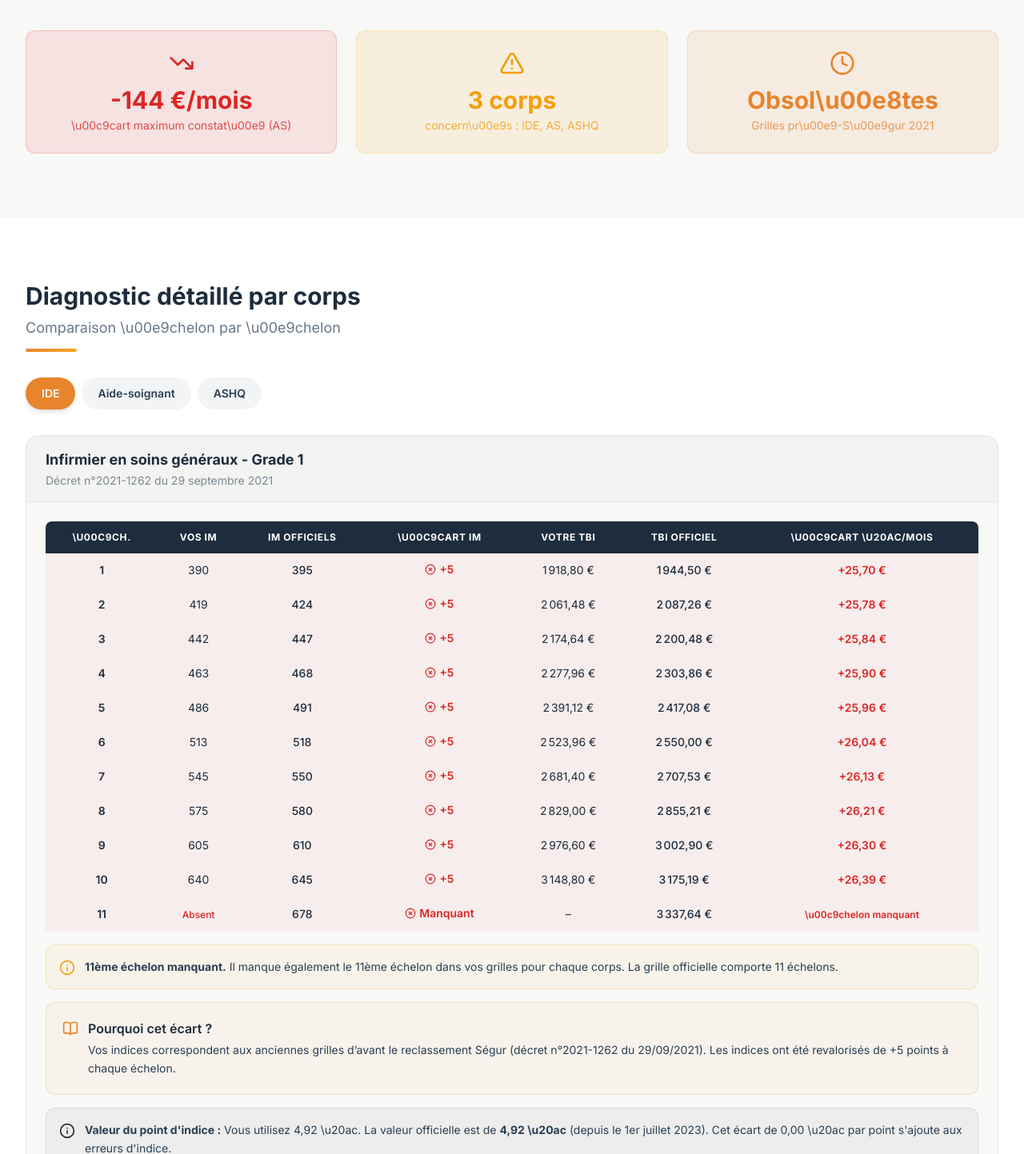
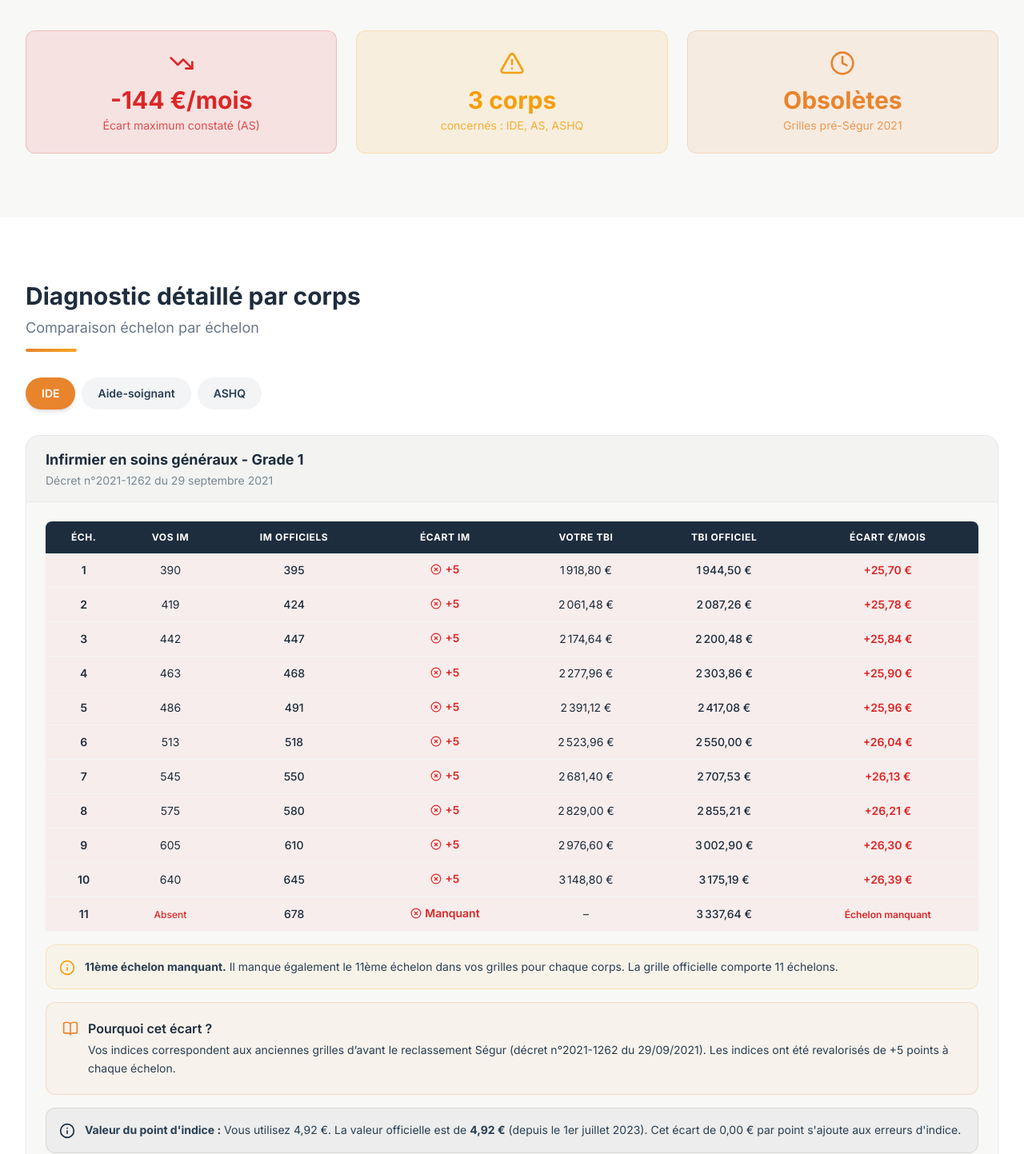
Before and after one commit to scoly-oss/grilles-interim-diagnostic, a Next.js app: page / in a window 1280 px wide. Shown: the part 1067-2510 px from the top of the page at 80% size. Built offline with nearby package versions, Linux system fonts and the light colour scheme.

Commit message:
fix: correction encodage unicode - accents français en UTF-8 natif

```diff
--- a/src/app/page.tsx
+++ b/src/app/page.tsx
@@ -31,7 +31,7 @@ const POINT_CLIENT = 4.92;
 const fmt = (n: number) =>
   n.toLocaleString("fr-FR", { minimumFractionDigits: 2, maximumFractionDigits: 2 });
 
-const fmtEuro = (n: number) => fmt(n) + " \u20ac";
+const fmtEuro = (n: number) => fmt(n) + " €";
 
 /* ─────────────────────────── DATA ─────────────────────────── */
 
@@ -146,33 +146,33 @@ const CORPS: CorpsConfig[] = [
   {
     id: "ide",
     label: "IDE",
-    fullLabel: "Infirmier en soins g\u00e9n\u00e9raux - Grade 1",
+    fullLabel: "Infirmier en soins généraux - Grade 1",
     officiel: IDE_OFFICIEL,
     client: IDE_CLIENT,
     explanation:
-      "Vos indices correspondent aux anciennes grilles d\u2019avant le reclassement S\u00e9gur (d\u00e9cret n\u00b02021-1262 du 29/09/2021). Les indices ont \u00e9t\u00e9 revaloris\u00e9s de +5 points \u00e0 chaque \u00e9chelon.",
-    decree: "D\u00e9cret n\u00b02021-1262 du 29 septembre 2021",
+      "Vos indices correspondent aux anciennes grilles d’avant le reclassement Ségur (décret n°2021-1262 du 29/09/2021). Les indices ont été revalorisés de +5 points à chaque échelon.",
+    decree: "Décret n°2021-1262 du 29 septembre 2021",
   },
   {
     id: "as",
     label: "Aide-soignant",
-    fullLabel: "Aide-soignant \u2013 Classe normale",
+    fullLabel: "Aide-soignant – Classe normale",
     officiel: AS_OFFICIEL,
     client: AS_CLIENT,
     explanation:
-      "Vos indices correspondent aux anciennes grilles de cat\u00e9gorie C. Les aides-soignants ont \u00e9t\u00e9 reclass\u00e9s en cat\u00e9gorie B par le d\u00e9cret n\u00b02021-1260. Les \u00e9carts vont de \u221218 \u00e0 \u221229 points d\u2019indice major\u00e9, soit jusqu\u2019\u00e0 \u2212144 \u20ac/mois.",
-    decree: "D\u00e9cret n\u00b02021-1260 du 29 septembre 2021",
+      "Vos indices correspondent aux anciennes grilles de catégorie C. Les aides-soignants ont été reclassés en catégorie B par le décret n°2021-1260. Les écarts vont de −18 à −29 points d’indice majoré, soit jusqu’à −144 €/mois.",
+    decree: "Décret n°2021-1260 du 29 septembre 2021",
   },
   {
     id: "ashq",
     label: "ASHQ",
     fullLabel:
-      "Agent des services hospitaliers qualifi\u00e9 \u2013 Classe normale",
+      "Agent des services hospitaliers qualifié – Classe normale",
     officiel: ASHQ_OFFICIEL,
     client: ASHQ_CLIENT,
     explanation:
-      "Vos indices sont obsol\u00e8tes. La grille a \u00e9t\u00e9 revaloris\u00e9e \u00e0 plusieurs reprises. Vous utilisez un IM de 352 sur les 7 premiers \u00e9chelons alors que les indices officiels vont de 366 \u00e0 372.",
-    decree: "D\u00e9crets successifs de revalorisation du minimum de traitement",
+      "Vos indices sont obsolètes. La grille a été revalorisée à plusieurs reprises. Vous utilisez un IM de 352 sur les 7 premiers échelons alors que les indices officiels vont de 366 à 372.",
+    decree: "Décrets successifs de revalorisation du minimum de traitement",
   },
 ];
 
@@ -295,7 +295,7 @@ function ComparisonTable({
           )}
         </td>
         <td className="px-3 py-2.5 text-center text-sm font-medium">
-          {off?.im ?? "\u2013"}
+          {off?.im ?? "–"}
         </td>
         <td className="px-3 py-2.5 text-center text-sm">
           {isMissing ? (
@@ -313,30 +313,30 @@ function ComparisonTable({
               </span>
             )
           ) : (
-            "\u2013"
+            "–"
           )}
         </td>
         <td className="px-3 py-2.5 text-center text-sm hidden sm:table-cell">
-          {tbiCli !== null ? fmtEuro(tbiCli) : "\u2013"}
+          {tbiCli !== null ? fmtEuro(tbiCli) : "–"}
         </td>
         <td className="px-3 py-2.5 text-center text-sm font-medium hidden sm:table-cell">
-          {tbiOff !== null ? fmtEuro(tbiOff) : "\u2013"}
+          {tbiOff !== null ? fmtEuro(tbiOff) : "–"}
         </td>
         <td className="px-3 py-2.5 text-center text-sm hidden sm:table-cell">
           {isMissing ? (
             <span className="text-danger font-semibold text-xs">
-              \u00c9chelon manquant
+              Échelon manquant
             </span>
           ) : ecartEuro !== null ? (
             ecartEuro === 0 ? (
-              <span className="text-success font-medium">0 \u20ac</span>
+              <span className="text-success font-medium">0 €</span>
             ) : (
               <span className="text-danger font-semibold">
                 +{fmtEuro(ecartEuro)}
               </span>
             )
           ) : (
-            "\u2013"
+            "–"
           )}
         </td>
       </tr>
@@ -348,14 +348,14 @@ function ComparisonTable({
       <table className="w-full text-navy">
         <thead>
           <tr className="bg-navy text-white text-xs uppercase tracking-wider">
-            <th className="px-3 py-3 rounded-tl-lg">\u00c9ch.</th>
+            <th className="px-3 py-3 rounded-tl-lg">Éch.</th>
             <th className="px-3 py-3">Vos IM</th>
             <th className="px-3 py-3">IM officiels</th>
-            <th className="px-3 py-3">\u00c9cart IM</th>
+            <th className="px-3 py-3">Écart IM</th>
             <th className="px-3 py-3 hidden sm:table-cell">Votre TBI</th>
             <th className="px-3 py-3 hidden sm:table-cell">TBI officiel</th>
             <th className="px-3 py-3 rounded-tr-lg hidden sm:table-cell">
-              \u00c9cart \u20ac/mois
+              Écart €/mois
             </th>
           </tr>
         </thead>
@@ -373,10 +373,10 @@ function OfficialGrid({ data, title }: { data: Echelon[]; title: string }) {
         <table className="w-full text-sm">
           <thead>
             <tr className="bg-navy/5 text-navy text-xs uppercase tracking-wider">
-              <th className="px-3 py-2">\u00c9ch.</th>
+              <th className="px-3 py-2">Éch.</th>
               <th className="px-3 py-2">IB</th>
               <th className="px-3 py-2">IM</th>
-              <th className="px-3 py-2 hidden sm:table-cell">Dur\u00e9e</th>
+              <th className="px-3 py-2 hidden sm:table-cell">Durée</th>
               <th className="px-3 py-2">TBI mensuel</th>
             </tr>
           </thead>
@@ -546,7 +546,7 @@ export default function Page() {
       {/* ── SECTION 2: LE CONSTAT ── */}
       <section id="constat" className="scroll-mt-20 py-16 sm:py-20">
         <div className="max-w-7xl mx-auto px-4 sm:px-6 lg:px-8">
-          <SectionTitle subtitle="Des \u00e9carts significatifs identifi\u00e9s">
+          <SectionTitle subtitle="Des écarts significatifs identifiés">
             Le constat
           </SectionTitle>
 
@@ -577,20 +577,20 @@ export default function Page() {
 
           <div className="grid grid-cols-1 sm:grid-cols-3 gap-4 sm:gap-6">
             <StatCard
-              value={`-${Math.round(maxEcart)} \u20ac/mois`}
-              label="\u00c9cart maximum constat\u00e9 (AS)"
+              value={`-${Math.round(maxEcart)} €/mois`}
+              label="Écart maximum constaté (AS)"
               icon={TrendingDown}
               color="danger"
             />
             <StatCard
               value="3 corps"
-              label="concern\u00e9s : IDE, AS, ASHQ"
+              label="concernés : IDE, AS, ASHQ"
               icon={AlertTriangle}
               color="warning"
             />
             <StatCard
-              value="Obsol\u00e8tes"
-              label="Grilles pr\u00e9-S\u00e9gur 2021"
+              value="Obsolètes"
+              label="Grilles pré-Ségur 2021"
               icon={Clock}
               color="orange"
             />
@@ -598,13 +598,13 @@ export default function Page() {
         </div>
       </section>
 
-      {/* ── SECTION 3: DIAGNOSTIC D\u00c9TAILL\u00c9 ── */}
+      {/* ── SECTION 3: DIAGNOSTIC DÉTAILLÉ ── */}
       <section
         id="diagnostic"
         className="scroll-mt-20 py-16 sm:py-20 bg-white"
       >
         <div className="max-w-7xl mx-auto px-4 sm:px-6 lg:px-8">
-          <SectionTitle subtitle="Comparaison \u00e9chelon par \u00e9chelon">
+          <SectionTitle subtitle="Comparaison échelon par échelon">
             Diagnostic d&eacute;taill&eacute; par corps
           </SectionTitle>
 
@@ -670,10 +670,10 @@ export default function Page() {
                 <Info className="w-5 h-5 text-navy flex-shrink-0 mt-0.5" />
                 <p className="text-sm text-navy-light leading-relaxed">
                   <strong>Valeur du point d&apos;indice :</strong> Vous utilisez{" "}
-                  {fmt(POINT_CLIENT)} \u20ac. La valeur officielle est de{" "}
-                  <strong>{fmt(POINT_OFFICIEL)} \u20ac</strong> (depuis le 1er
+                  {fmt(POINT_CLIENT)} €. La valeur officielle est de{" "}
+                  <strong>{fmt(POINT_OFFICIEL)} €</strong> (depuis le 1er
                   juillet 2023). Cet &eacute;cart de{" "}
-                  {fmt(POINT_OFFICIEL - POINT_CLIENT)} \u20ac par point
+                  {fmt(POINT_OFFICIEL - POINT_CLIENT)} € par point
                   s&apos;ajoute aux erreurs d&apos;indice.
                 </p>
               </div>
@@ -685,42 +685,42 @@ export default function Page() {
       {/* ── SECTION 4: LES RISQUES ── */}
       <section id="risques" className="scroll-mt-20 py-16 sm:py-20">
         <div className="max-w-7xl mx-auto px-4 sm:px-6 lg:px-8">
-          <SectionTitle subtitle="\u00c9valuation des cons\u00e9quences juridiques et financi\u00e8res">
+          <SectionTitle subtitle="Évaluation des conséquences juridiques et financières">
             Les risques encourus
           </SectionTitle>
 
           <div className="grid gap-4 sm:gap-6">
             <RiskCard
               icon={Scale}
-              title="Risque prud\u2019homal"
-              description="Les int\u00e9rimaires sous-pay\u00e9s peuvent r\u00e9clamer un rappel de salaire sur 3 ans (article L.3245-1 du Code du travail). Avec des \u00e9carts pouvant atteindre 144 \u20ac/mois par agent, le montant cumul\u00e9 de rappels peut repr\u00e9senter des sommes tr\u00e8s significatives."
+              title="Risque prud’homal"
+              description="Les intérimaires sous-payés peuvent réclamer un rappel de salaire sur 3 ans (article L.3245-1 du Code du travail). Avec des écarts pouvant atteindre 144 €/mois par agent, le montant cumulé de rappels peut représenter des sommes très significatives."
             />
             <RiskCard
               icon={Building2}
               title="Risque URSSAF"
-              description="L\u2019application de mauvaises grilles indiciaires peut entra\u00eener un redressement de cotisations sociales. L\u2019URSSAF peut requalifier les bases de calcul et appliquer des majorations de retard sur les cotisations insuffisamment d\u00e9clar\u00e9es."
+              description="L’application de mauvaises grilles indiciaires peut entraîner un redressement de cotisations sociales. L’URSSAF peut requalifier les bases de calcul et appliquer des majorations de retard sur les cotisations insuffisamment déclarées."
             />
             <RiskCard
               icon={Euro}
               title="Risque commercial"
-              description="Les \u00e9tablissements hospitaliers clients peuvent contester vos factures si les bases de calcul de la r\u00e9mun\u00e9ration sont erron\u00e9es. Cela peut entra\u00eener des renégociations tarifaires, des litiges contractuels et une perte de confiance de vos donneurs d\u2019ordre."
+              description="Les établissements hospitaliers clients peuvent contester vos factures si les bases de calcul de la rémunération sont erronées. Cela peut entraîner des renégociations tarifaires, des litiges contractuels et une perte de confiance de vos donneurs d’ordre."
             />
           </div>
         </div>
       </section>
 
-      {/* ── SECTION 5: GRILLES OFFICIELLES COMPL\u00c8TES ── */}
+      {/* ── SECTION 5: GRILLES OFFICIELLES COMPLÈTES ── */}
       <section id="grilles" className="scroll-mt-20 py-16 sm:py-20 bg-white">
         <div className="max-w-7xl mx-auto px-4 sm:px-6 lg:px-8">
-          <SectionTitle subtitle="Grilles indiciaires en vigueur \u2013 Fonction Publique Hospitali\u00e8re">
-            Les grilles officielles compl\u00e8tes
+          <SectionTitle subtitle="Grilles indiciaires en vigueur – Fonction Publique Hospitalière">
+            Les grilles officielles complètes
           </SectionTitle>
 
           <p className="text-navy-light/70 mb-8 leading-relaxed">
             Ci-dessous les grilles indiciaires officielles en vigueur pour les
             trois corps concern&eacute;s. Le traitement brut indiciaire (TBI) est
             calcul&eacute; sur la base de la valeur du point d&apos;indice :{" "}
-            <strong>{fmt(POINT_OFFICIEL)} \u20ac</strong>.
+            <strong>{fmt(POINT_OFFICIEL)} €</strong>.
           </p>
 
           <div className="space-y-4">
@@ -764,7 +764,7 @@ export default function Page() {
       {/* ── SECTION 6: PRIMES OBLIGATOIRES FPH ── */}
       <section id="primes" className="scroll-mt-20 py-16 sm:py-20">
         <div className="max-w-7xl mx-auto px-4 sm:px-6 lg:px-8">
-          <SectionTitle subtitle="Rappel des primes et indemnit\u00e9s applicables \u00e0 l\u2019int\u00e9rim hospitalier">
+          <SectionTitle subtitle="Rappel des primes et indemnités applicables à l’intérim hospitalier">
             Primes obligatoires FPH
           </SectionTitle>
 
@@ -777,10 +777,10 @@ export default function Page() {
                 CTI (Prime S&eacute;gur)
               </h4>
               <p className="text-2xl font-bold text-orange-primary mt-2">
-                241,22 \u20ac/mois
+                241,22 €/mois
               </p>
               <p className="text-sm text-navy-light/70 mt-1">
-                49 points &times; {fmt(POINT_OFFICIEL)} \u20ac
+                49 points &times; {fmt(POINT_OFFICIEL)} €
               </p>
             </div>
 
@@ -805,7 +805,7 @@ export default function Page() {
                 IDJF (Dimanches/F&eacute;ri&eacute;s)
               </h4>
               <p className="text-2xl font-bold text-orange-primary mt-2">
-                60 \u20ac/jour
+                60 €/jour
               </p>
               <p className="text-sm text-navy-light/70 mt-1">
                 Indemnit&eacute; forfaitaire par journ&eacute;e travaill&eacute;e
@@ -852,7 +852,7 @@ export default function Page() {
             Fonction Publique Territoriale
           </SectionTitle>
 
-          {/* Note g\u00e9n\u00e9rale */}
+          {/* Note générale */}
           <div className="bg-orange-primary/5 border border-orange-primary/20 rounded-xl p-5 mb-8">
             <div className="flex items-start gap-3">
               <Info className="w-5 h-5 text-orange-primary flex-shrink-0 mt-0.5" />
@@ -897,7 +897,7 @@ export default function Page() {
                   Aide-soignant territorial
                 </h4>
                 <span className="text-xs bg-danger/10 text-danger px-2 py-0.5 rounded-full font-semibold">
-                  \u00c0 v\u00e9rifier
+                  À vérifier
                 </span>
               </div>
               <p className="text-sm text-navy-light leading-relaxed">
@@ -1012,7 +1012,7 @@ export default function Page() {
                 n&deg;2021-1260 et n&deg;2021-1262 du 29/09/2021
               </p>
               <p>
-                Valeur du point d&apos;indice : {fmt(POINT_OFFICIEL)} \u20ac
+                Valeur du point d&apos;indice : {fmt(POINT_OFFICIEL)} €
                 (01/07/2023)
               </p>
               <p className="text-white/40 text-xs mt-2">
```
